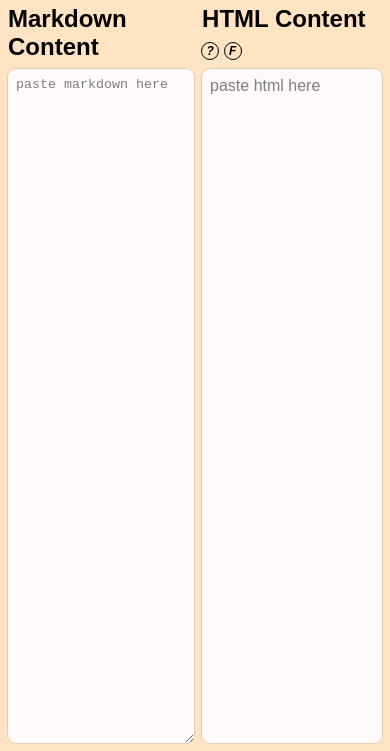
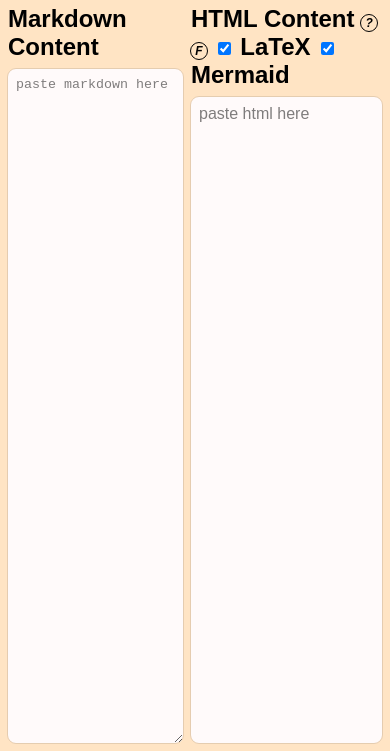
Before and after one commit to beenotung/html-markdown-editor, a website with bundled scripts: page index.html in a window 390 px wide. Shown: the part 93-844 px from the top of the page. Built offline with nearby package versions, Linux system fonts and the light colour scheme.

Commit message:
ui: allow user to toggle enable/disable mermaid chart and latex rendering

```diff
--- a/index.html
+++ b/index.html
@@ -126,6 +126,12 @@
               ?
             </i>
             <i role="button" id="clearFormatBtn" title="Clear Format">F</i>
+            <label title="Toggle LaTeX rendering">
+              <input type="checkbox" id="latexToggle" checked /> LaTeX
+            </label>
+            <label title="Toggle Mermaid rendering">
+              <input type="checkbox" id="mermaidToggle" checked /> Mermaid
+            </label>
           </h2>
           <div
             id="htmlEditor"
--- a/src/app.ts
+++ b/src/app.ts
@@ -15,6 +15,8 @@ let statusNode = querySelector('#status')
 let markdownEditor = querySelector<HTMLTextAreaElement>('#markdownEditor')
 let htmlEditor = querySelector('#htmlEditor')
 let clearFormatBtn = querySelector<HTMLButtonElement>('#clearFormatBtn')
+let latexToggle = querySelector<HTMLInputElement>('#latexToggle')
+let mermaidToggle = querySelector<HTMLInputElement>('#mermaidToggle')
 
 function markdown_to_html(markdown_text: string) {
   let html_text = micromark(markdown_text, {
@@ -356,9 +358,14 @@ markdownEditor.oninput = async event => {
   htmlEditor.innerHTML = html_text
   applyStyle()
   applyHTMLEditorEventListeners()
-  renderLatex(htmlEditor)
-  await renderMermaid(htmlEditor)
+  if (latexToggle.checked) {
+    renderLatex(htmlEditor)
+  }
+  if (mermaidToggle.checked) {
+    await renderMermaid(htmlEditor)
+  }
 }
+
 htmlEditor.oninput = event => {
   // remove extra <br> tags in list items
   htmlEditor.querySelectorAll('li br').forEach(br => {
@@ -479,6 +486,9 @@ clearFormatBtn.onclick = event => {
   htmlEditor.oninput?.(event)
 }
 
+latexToggle.onchange = event => markdownEditor.oninput?.(event)
+mermaidToggle.onchange = event => markdownEditor.oninput?.(event)
+
 function calcSize() {
   let html = htmlEditor.innerHTML
   let markdown = markdownEditor.value
```
